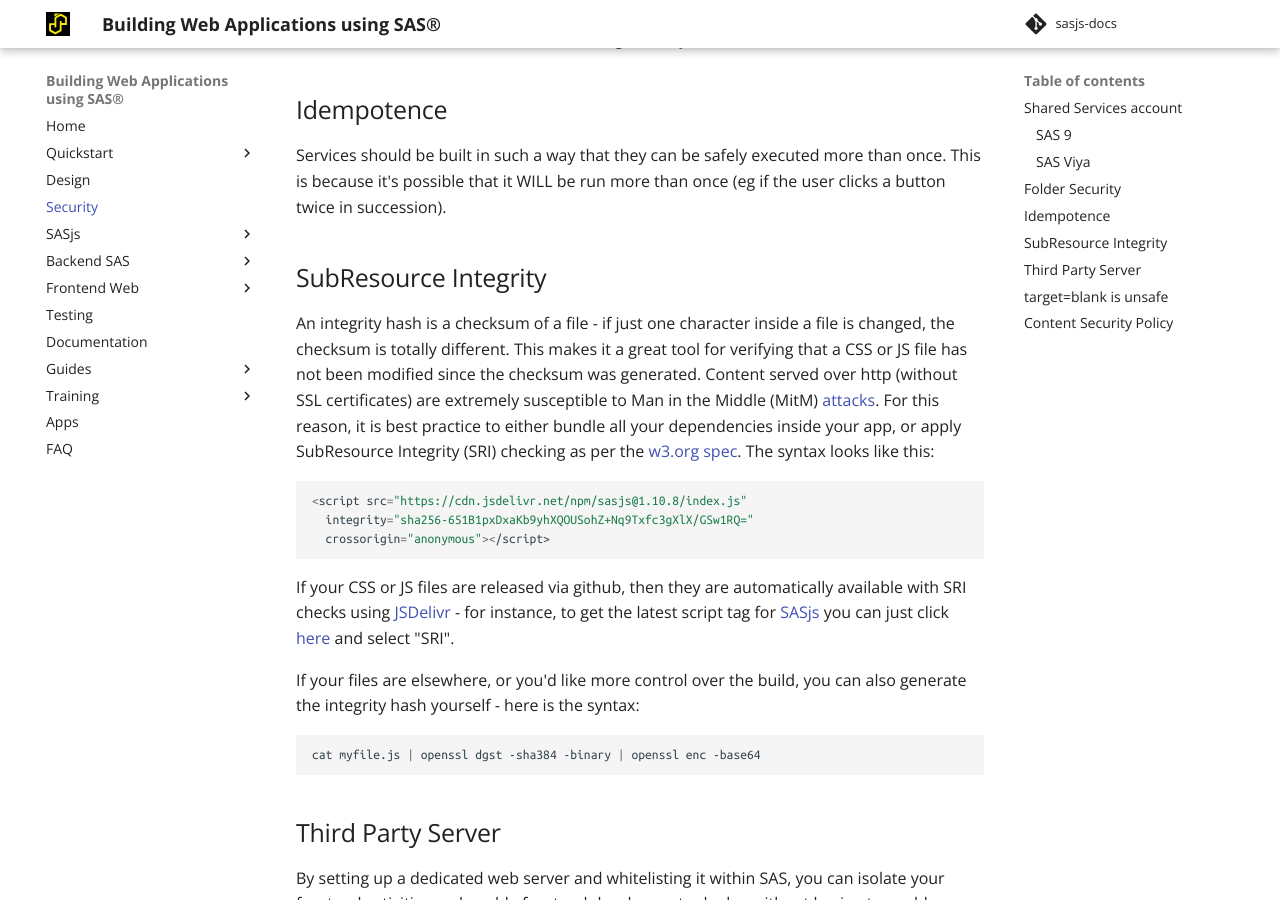
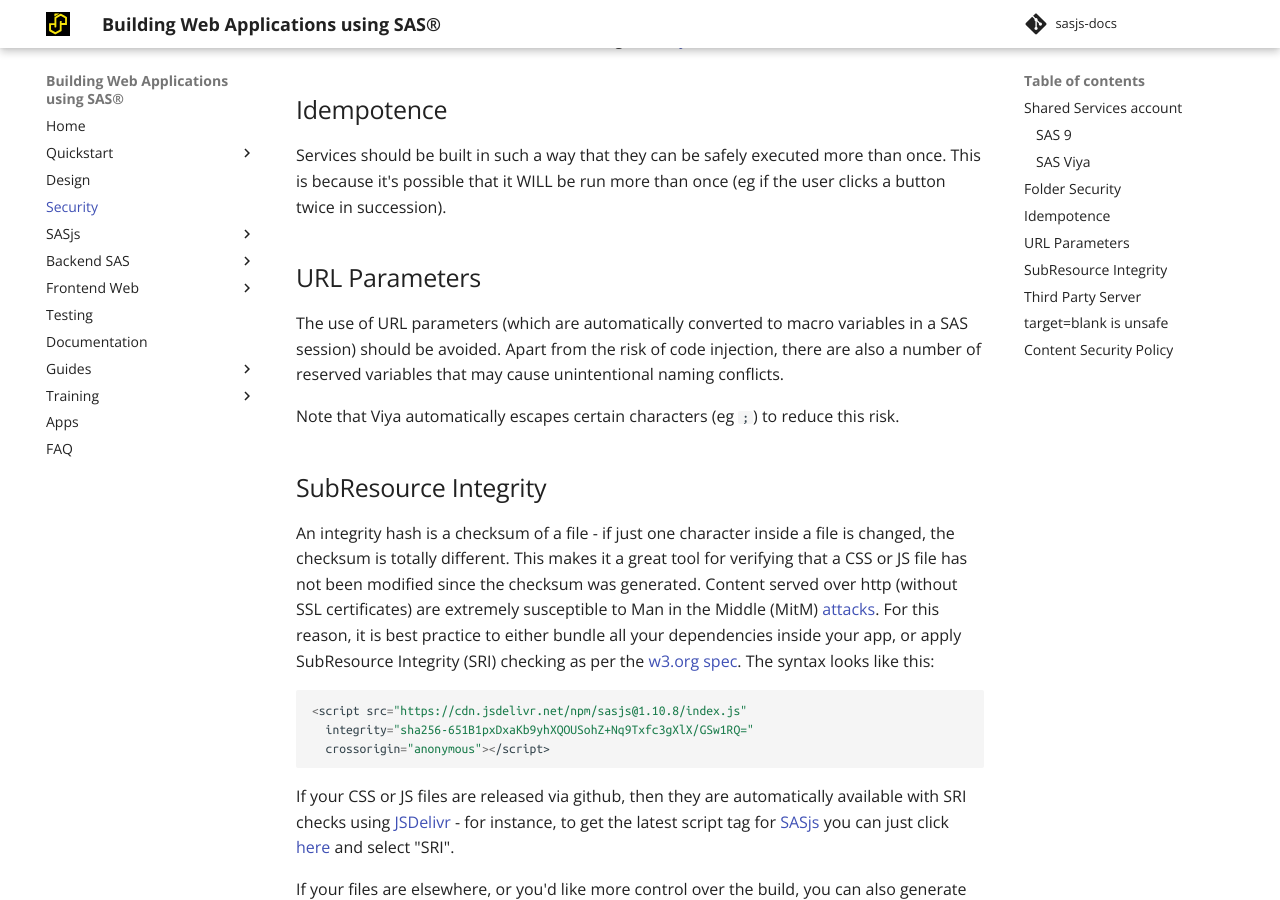
Before and after one commit to sasjs/sasjs.io, an MkDocs documentation site: the page built from docs/security.md, in a window 1280 px wide and 900 px high, scrolled down 1297 px. Built offline with MkDocs 1.6.1 and Material for MkDocs 9.7.7, drawn with Linux system fonts in a browser that asks for light colours.

Commit message:
url params

```diff
--- a/docs/security.md
+++ b/docs/security.md
@@ -32,6 +32,12 @@
 ---------------------
 
 Services should be built in such a way that they can be safely executed more than once. This is because it's possible that it WILL be run more than once (eg if the user clicks a button twice in succession).
+
+URL Parameters
+---------------------
+The use of URL parameters (which are automatically converted to macro variables in a SAS session) should be avoided.  Apart from the risk of code injection, there are also a number of reserved variables that may cause unintentional naming conflicts.
+
+Note that Viya automatically escapes certain characters (eg `;`) to reduce this risk.
 
 SubResource Integrity
 ---------------------
```
